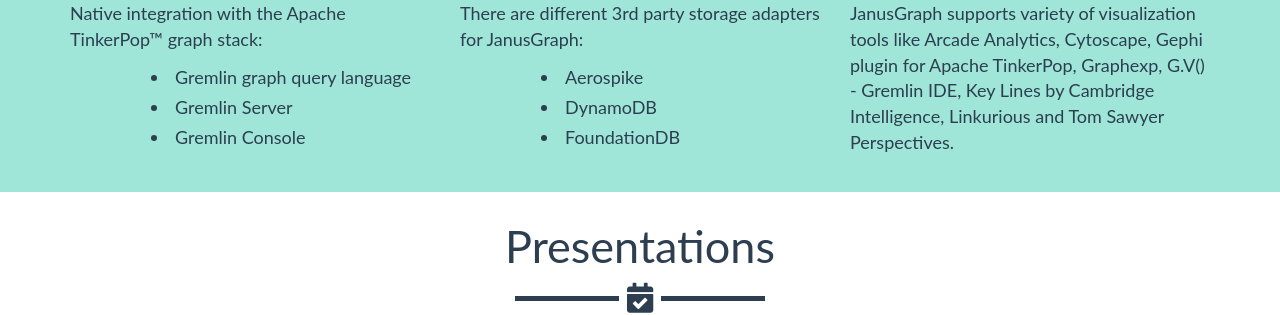
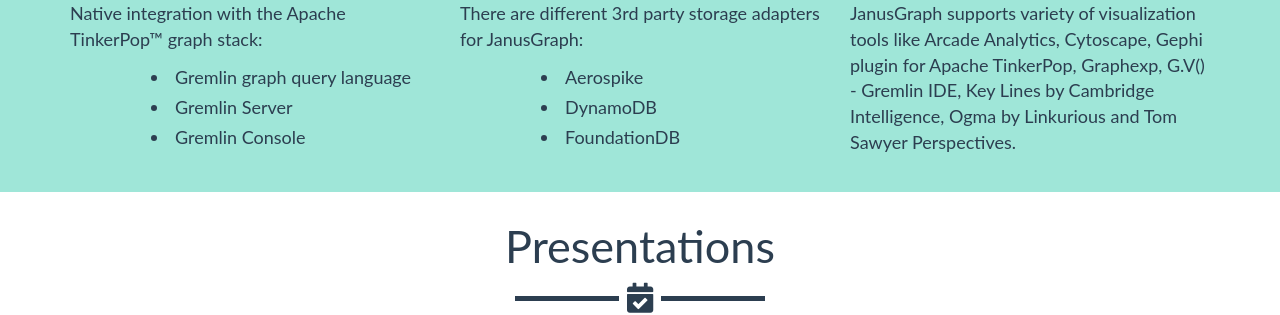
Before and after one commit to JanusGraph/janusgraph.org, a Jekyll site: the page built from index.html, in a window 1280 px wide and 900 px high, scrolled down 1266 px. Shown: the part 155-470 px from the top of the window. Built offline with Jekyll 4.4.1, drawn with Linux system fonts in a browser that asks for light colours.

Commit message:
Rename Linkurious to Ogma
The company Linkurious has multiple products, but nowadays only their
Ogma library supports JanusGraph (opposed to Linkurious Enterprise).
However, our link already pointed to the Ogma docs, so I just changed
the text for the link.

Signed-off-by: Florian Hockmann <florian.hockmann@gdata.de>

```diff
--- a/_includes/features.html
+++ b/_includes/features.html
@@ -88,7 +88,7 @@
                 <p class="second-title"><i class="fas fa-eye"></i> &nbsp; Visualization
                 </p>
                 <div>
-                    <p class="feature-text">JanusGraph supports variety of visualization tools like <a class="feature-link" href="https://arcadeanalytics.com/usermanual/#arcade-analytics">Arcade Analytics</a>, <a class="feature-link" href="https://cytoscape.org">Cytoscape</a>, <a class="feature-link" href="https://tinkerpop.apache.org/docs/current/reference/#gephi-plugin">Gephi</a> plugin for Apache TinkerPop, <a class="feature-link" href="https://github.com/bricaud/graphexp">Graphexp</a>, <a class="feature-link" href="https://gdotv.com">G.V() - Gremlin IDE</a>, <a class="feature-link" href="https://cambridge-intelligence.com/keylines/janusgraph">Key Lines by Cambridge Intelligence</a>, <a class="feature-link" href="https://doc.linkurio.us/ogma/latest/tutorials/janusgraph">Linkurious</a> and <a class="feature-link" href="https://www.tomsawyer.com/perspectives">Tom Sawyer Perspectives</a>.</p>
+                    <p class="feature-text">JanusGraph supports variety of visualization tools like <a class="feature-link" href="https://arcadeanalytics.com/usermanual/#arcade-analytics">Arcade Analytics</a>, <a class="feature-link" href="https://cytoscape.org">Cytoscape</a>, <a class="feature-link" href="https://tinkerpop.apache.org/docs/current/reference/#gephi-plugin">Gephi</a> plugin for Apache TinkerPop, <a class="feature-link" href="https://github.com/bricaud/graphexp">Graphexp</a>, <a class="feature-link" href="https://gdotv.com">G.V() - Gremlin IDE</a>, <a class="feature-link" href="https://cambridge-intelligence.com/keylines/janusgraph">Key Lines by Cambridge Intelligence</a>, <a class="feature-link" href="https://doc.linkurio.us/ogma/latest/tutorials/janusgraph">Ogma by Linkurious</a> and <a class="feature-link" href="https://www.tomsawyer.com/perspectives">Tom Sawyer Perspectives</a>.</p>
                 </div>
             </div>
         </div>
```
